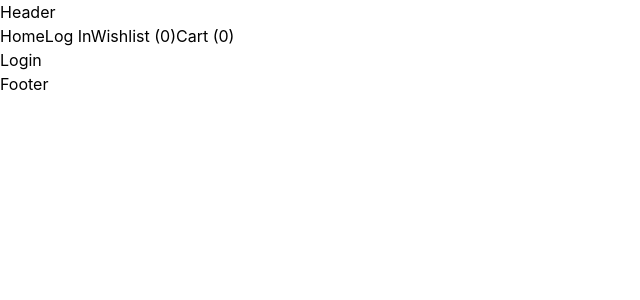
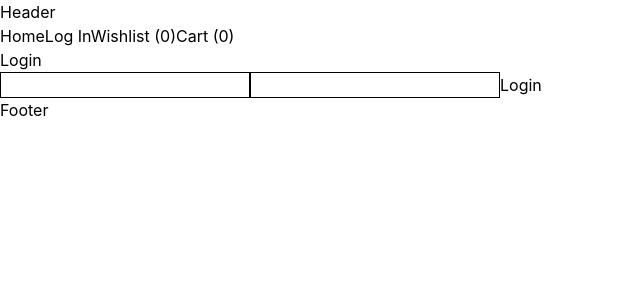
Before and after one commit to Fe-nyx/ShopSphere-Ecom-Project, a React (Vite) app: page /login in a window 1280 px wide. Shown: the top 300 px of the page, without its empty margins (0-640 px from the left). Built offline with nearby package versions, Linux system fonts and the light colour scheme.

Commit message:
Added Email and Password Validation

```diff
--- a/src/pages/LoginPage.jsx
+++ b/src/pages/LoginPage.jsx
@@ -1,8 +1,102 @@
+import { useState } from "react"
+
+
+
 function LoginPage() {
+
+  const [email, setEmail] = useState("");
+  const [password, setPassword] = useState("");
+
+  const [emailError, setEmailError] = useState("");
+  const [passwordError, setPasswordError] = useState("");
+
+  function handleSubmit(event) {
+    event.preventDefault();
+
+    setEmailError("");
+    setPasswordError("");
+
+    let isValid = true;
+    const trimmedEmail = email.trim();
+    const trimmedPassword = password.trim();
+
+    const emailRegex = /^[^\s@]+@[^\s@]+\.[^\s@]+$/;
+
+    if (trimmedEmail === "") {
+      setEmailError("Email is required")
+      isValid = false;
+    }
+    else if (!emailRegex.test(trimmedEmail)) {
+      setEmailError("Invalid Email")
+      isValid = false;
+    }
+
+    if (trimmedPassword === "") {
+      setPasswordError("Password is required")
+      isValid = false;
+    }
+
+    else if (trimmedPassword.length < 8) {
+      setPasswordError("Password must contain atleast 8 characters")
+      isValid = false;
+    }
+
+    else if (!(/[A-Z]/.test(trimmedPassword))) {
+      setPasswordError("Password must contain atleast one uppercase letter")
+      isValid = false;
+    }
+
+    else if (!(/[a-z]/.test(trimmedPassword))) {
+      setPasswordError("Password must contain atleast one lowercase letter")
+      isValid = false;
+    }
+
+    else if (!(/[0-9]/.test(trimmedPassword))) {
+      setPasswordError("Password must contain atleast one number")
+      isValid = false;
+    }
+
+    else if (!(/[!@#$%^&*(),.?":{}|<>]/.test(trimmedPassword))) {
+      setPasswordError("Password must contain atleast one special character")
+      isValid = false;
+    }
+
+    if (isValid) {
+      alert("Login Successful")
+    }
+  }
+
 
   return (
     <>
       <h1>Login</h1>
+
+      <form noValidate onSubmit={handleSubmit}>
+
+        <input
+          className="border"
+          type="email"
+          value={email}
+          onChange={(event) => setEmail(event.target.value)}
+        />
+
+        {emailError && <p>{emailError}</p>}
+
+        <input
+          className="border"
+          type="password"
+          value={password}
+          onChange={(event) => setPassword(event.target.value)}
+        />
+
+        {passwordError && <p>{passwordError}</p>}
+
+        <button type="submit" >
+          Login
+        </button>
+
+      </form>
+
     </>
   )
 }
```
